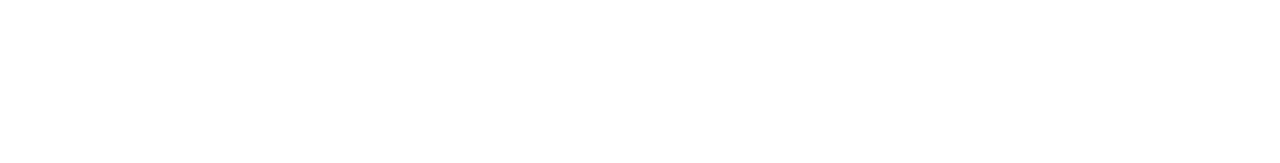
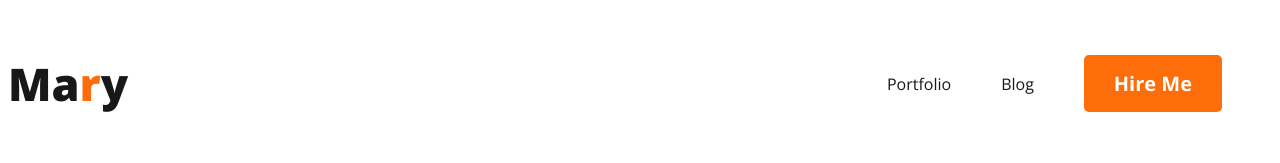
Before and after one commit to siraj3838/My-Portfolio-Site, a plain HTML site: page index.html in a window 1280 px wide. Drawn offline with nearby package versions, Linux system fonts and the light colour scheme.

Commit message:
my nice commit

```diff
--- a/index.html
+++ b/index.html
@@ -4,10 +4,26 @@
     <meta charset="UTF-8">
     <meta name="viewport" content="width=device-width, initial-scale=1.0">
     <title>My Portfolio Site</title>
+
+    <link rel="preconnect" href="https://fonts.googleapis.com">
+<link rel="preconnect" href="https://fonts.gstatic.com" crossorigin>
+<link href="https://fonts.googleapis.com/css2?family=Open+Sans:wght@400;700;800&display=swap" rel="stylesheet">
+
+
     <link rel="stylesheet" href="style.css">
 </head>
 <body>
-    <header></header>
+    <header>
+        <nav>
+            <h3 class="nav-title">Ma<span class="text-primary">r</span>y</h3>
+
+            <ul>
+                <li><a href="">Portfolio</a></li>
+                <li><a href="">Blog</a></li>
+                <li><button class="btn-primary">Hire Me</button></li>
+            </ul>
+        </nav>
+    </header>
     <main></main>
     <footer></footer>
 
--- a/style.css
+++ b/style.css
@@ -0,0 +1,45 @@
+
+.text-primary{
+    color: #FD6E0A;
+}
+
+
+.btn-primary{
+    color: white;
+    font-size: 20px;
+    font-weight: 700;
+    border-radius: 5px;
+    background: #FD6E0A;
+    border: 0;
+    padding: 15px 30px;
+}
+
+
+nav{
+    display: flex;
+    justify-content: space-between;
+    align-items: center;
+}
+
+*{
+    font-family: 'Open Sans', sans-serif;
+}
+.nav-title{
+    color: #181818;
+    font-size: 45px;
+    font-weight: 800;
+}
+
+nav > ul{
+    display: flex;
+    align-items: center;
+}
+
+nav li{
+    list-style: none;
+    margin-right: 50px;
+}
+nav a{
+    text-decoration: none;
+    color: #181818;
+}
```
